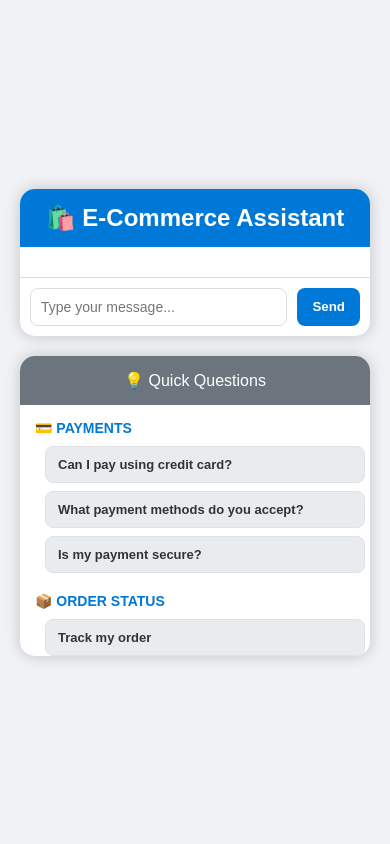
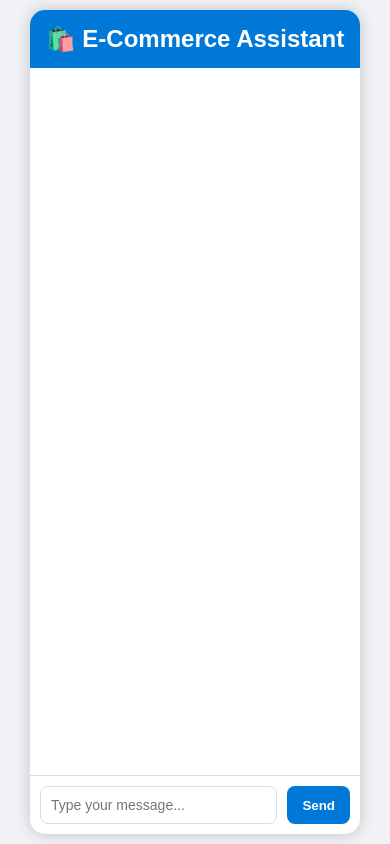
Before and after one commit to rahulkeshamoni129/Ecommerce_chatbot, a Flask app: page / in a window 390 px wide. Run offline with Flask 2, Linux system fonts and the light colour scheme.

Commit message:
Update UI

```diff
--- a/templates/index_bundle.html
+++ b/templates/index_bundle.html
@@ -21,16 +21,15 @@
     }
 
     .container {
-      display: flex;
-      gap: 20px;
-      max-width: 1200px;
+      max-width: 800px;
       width: 100%;
       height: 600px;
     }
 
     .chat-container {
       background: white;
-      flex: 1;
+      width: 100%;
+      height: 100%;
       border-radius: 15px;
       box-shadow: 0 0 15px rgba(0,0,0,0.2);
       overflow: hidden;
@@ -39,13 +38,7 @@
     }
 
     .suggestions-container {
-      background: white;
-      width: 350px;
-      border-radius: 15px;
-      box-shadow: 0 0 15px rgba(0,0,0,0.2);
-      overflow: hidden;
-      display: flex;
-      flex-direction: column;
+      display: none;
     }
 
     h2 {
@@ -163,12 +156,11 @@
 
     @media (max-width: 768px) {
       .container {
-        flex-direction: column;
-        height: auto;
+        height: 100vh;
+        padding: 10px;
       }
-      .suggestions-container {
-        width: 100%;
-        height: 300px;
+      .chat-container {
+        height: 100%;
       }
     }
   </style>
```
